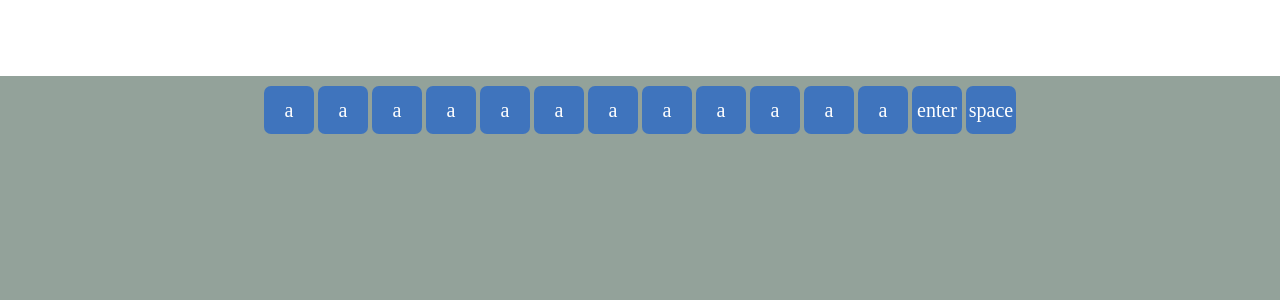
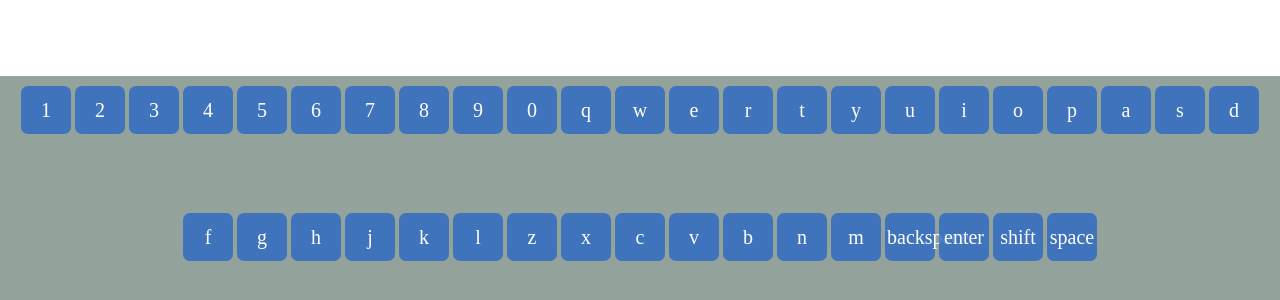
Before and after one commit to tensegrity666/virtualKeyboard, a plain HTML site: page index.html in a window 1280 px wide. Shown: the part 460-760 px from the top of the page. Drawn offline with Linux system fonts and the light colour scheme.

Commit message:
feat: add static markup and basic styles

```diff
--- a/index.html
+++ b/index.html
@@ -8,19 +8,49 @@
 </head>
 <body>
   <section class="keyboard__container">
+    <div class="keyboard__key">1</div>
+    <div class="keyboard__key">2</div>
+    <div class="keyboard__key">3</div>
+    <div class="keyboard__key">4</div>
+    <div class="keyboard__key">5</div>
+    <div class="keyboard__key">6</div>
+    <div class="keyboard__key">7</div>
+    <div class="keyboard__key">8</div>
+    <div class="keyboard__key">9</div>
+    <div class="keyboard__key">0</div>
+
+    <div class="keyboard__key">q</div>
+    <div class="keyboard__key">w</div>
+    <div class="keyboard__key">e</div>
+    <div class="keyboard__key">r</div>
+    <div class="keyboard__key">t</div>
+    <div class="keyboard__key">y</div>
+    <div class="keyboard__key">u</div>
+    <div class="keyboard__key">i</div>
+    <div class="keyboard__key">o</div>
+    <div class="keyboard__key">p</div>
+
     <div class="keyboard__key">a</div>
-    <div class="keyboard__key">a</div>
-    <div class="keyboard__key">a</div>
-    <div class="keyboard__key">a</div>
-    <div class="keyboard__key">a</div>
-    <div class="keyboard__key">a</div>
-    <div class="keyboard__key">a</div>
-    <div class="keyboard__key">a</div>
-    <div class="keyboard__key">a</div>
-    <div class="keyboard__key">a</div>
-    <div class="keyboard__key">a</div>
-    <div class="keyboard__key">a</div>
-    <div class="keyboard__key keyboard__key_long">enter</div>
+    <div class="keyboard__key">s</div>
+    <div class="keyboard__key">d</div>
+    <div class="keyboard__key">f</div>
+    <div class="keyboard__key">g</div>
+    <div class="keyboard__key">h</div>
+    <div class="keyboard__key">j</div>
+    <div class="keyboard__key">k</div>
+    <div class="keyboard__key">l</div>
+
+    <div class="keyboard__key">z</div>
+    <div class="keyboard__key">x</div>
+    <div class="keyboard__key">c</div>
+    <div class="keyboard__key">v</div>
+    <div class="keyboard__key">b</div>
+    <div class="keyboard__key">n</div>
+    <div class="keyboard__key">m</div>
+
+    <div class="keyboard__key">backspace</div>
+    <div class="keyboard__key keyboard__key_double">enter</div>
+    <div class="keyboard__key">shift</div>
     <div class="keyboard__key keyboard__key_space">space</div>
   </section>
 </body>
--- a/styles/keyboard__key.css
+++ b/styles/keyboard__key.css
@@ -1,7 +1,7 @@
 .keyboard__key {
   box-sizing: border-box;
   text-align: center;
-  width: 8%;
+  width: 8.5%;
   max-width: 5rem;
   border: 2px solid transparent;
   border-radius: 0.7rem;
```
